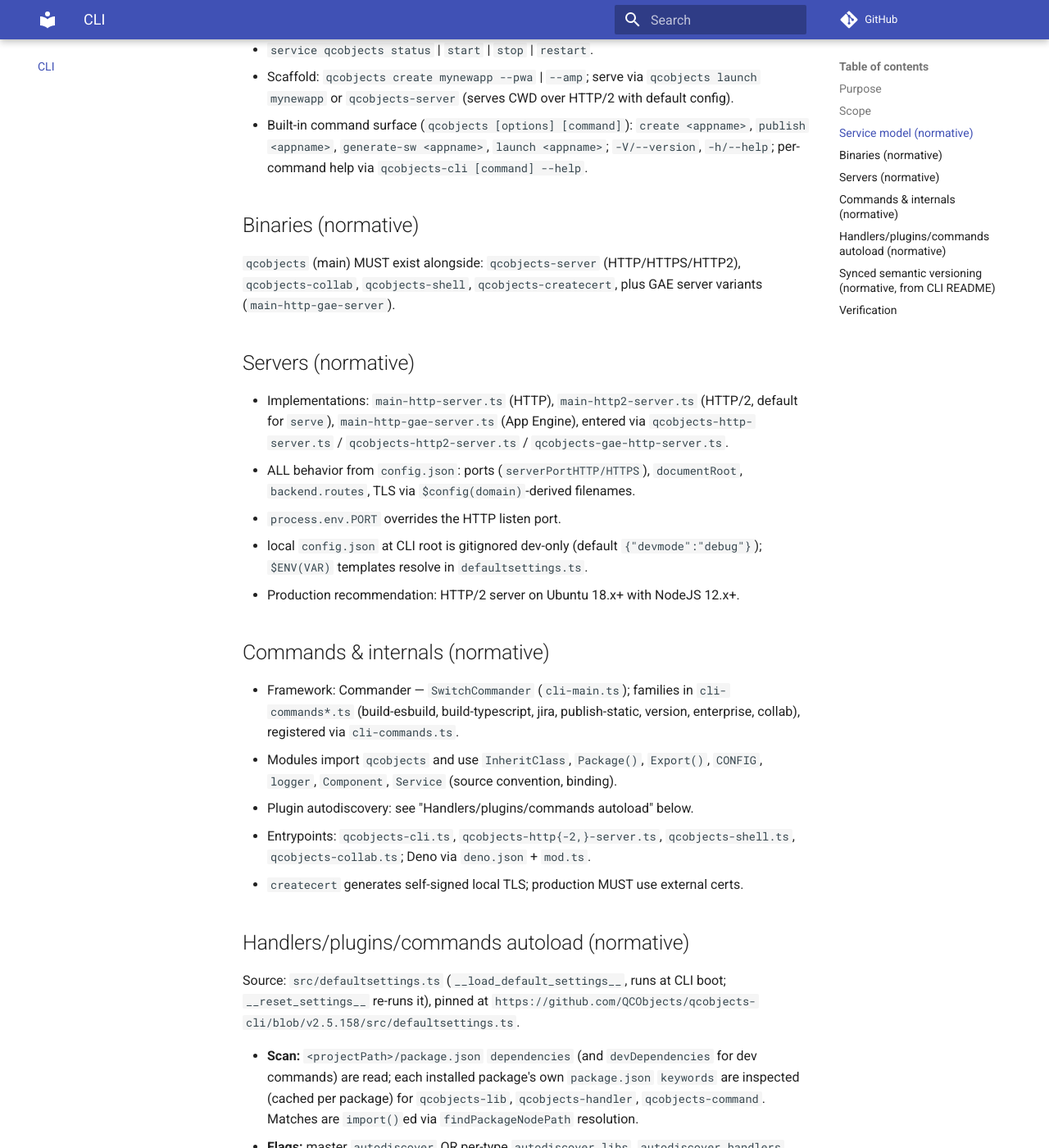
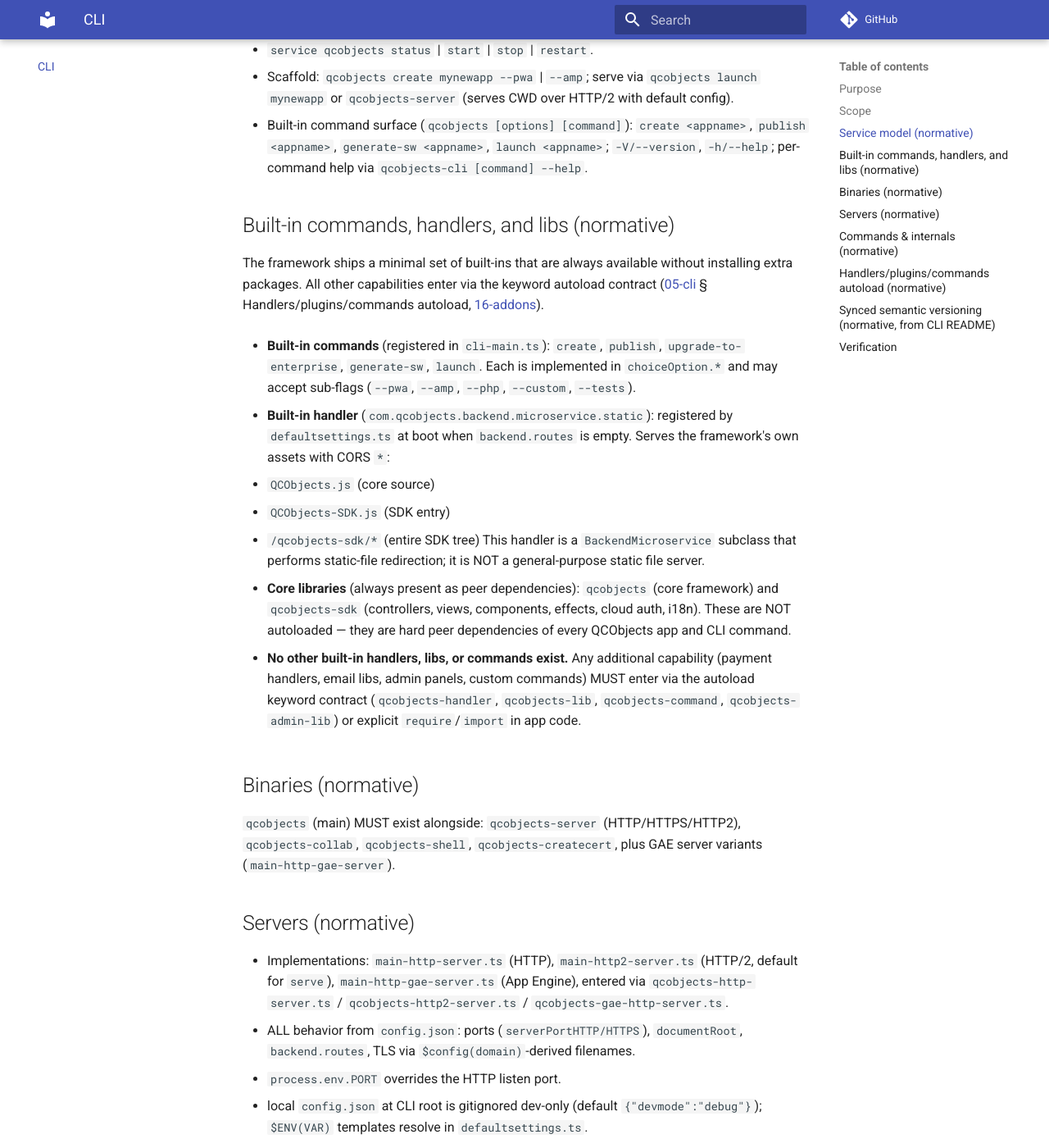
Before and after one commit to QCObjects/product-specs, an MkDocs documentation site: the page built from docs/05-cli.md, in a window 1280 px wide and 1400 px high, scrolled down 693 px. Shown: the whole window at 82% size. Built offline with MkDocs 1.6.1 and Material for MkDocs 9.7.7, drawn with Linux system fonts in a browser that asks for light colours; comment, search, counter and statistics services are not loaded.

Commit message:
feat: spec built-in commands/handlers/libs (05) + built-in vs add-on table (16)

```diff
--- a/docs/05-cli.md
+++ b/docs/05-cli.md
@@ -28,6 +28,38 @@ Node >= 22, npm >= 10; install with `npm i --legacy-peer-deps`.
   `create <appname>`, `publish <appname>`, `generate-sw <appname>`,
   `launch <appname>`; `-V/--version`, `-h/--help`; per-command help via
   `qcobjects-cli [command] --help`.
+
+## Built-in commands, handlers, and libs (normative)
+
+The framework ships a minimal set of built-ins that are always available
+without installing extra packages. All other capabilities enter via the
+keyword autoload contract ([05-cli](./05-cli.md) § Handlers/plugins/commands autoload,
+[16-addons](./16-addons.md)).
+
+- **Built-in commands** (registered in `cli-main.ts`):
+  `create`, `publish`, `upgrade-to-enterprise`, `generate-sw`, `launch`.
+  Each is implemented in `choiceOption.*` and may accept sub-flags
+  (`--pwa`, `--amp`, `--php`, `--custom`, `--tests`).
+
+- **Built-in handler** (`com.qcobjects.backend.microservice.static`):
+  registered by `defaultsettings.ts` at boot when `backend.routes` is empty.
+  Serves the framework's own assets with CORS `*`:
+  - `QCObjects.js` (core source)
+  - `QCObjects-SDK.js` (SDK entry)
+  - `/qcobjects-sdk/*` (entire SDK tree)
+  This handler is a `BackendMicroservice` subclass that performs static-file
+  redirection; it is NOT a general-purpose static file server.
+
+- **Core libraries** (always present as peer dependencies):
+  `qcobjects` (core framework) and `qcobjects-sdk` (controllers, views,
+  components, effects, cloud auth, i18n). These are NOT autoloaded — they
+  are hard peer dependencies of every QCObjects app and CLI command.
+
+- **No other built-in handlers, libs, or commands exist.** Any additional
+  capability (payment handlers, email libs, admin panels, custom commands)
+  MUST enter via the autoload keyword contract (`qcobjects-handler`,
+  `qcobjects-lib`, `qcobjects-command`, `qcobjects-admin-lib`) or explicit
+  `require`/`import` in app code.
 
 ## Binaries (normative)
 
```
Also changed, not shown: docs/16-addons.md (+14 -0 lines).
